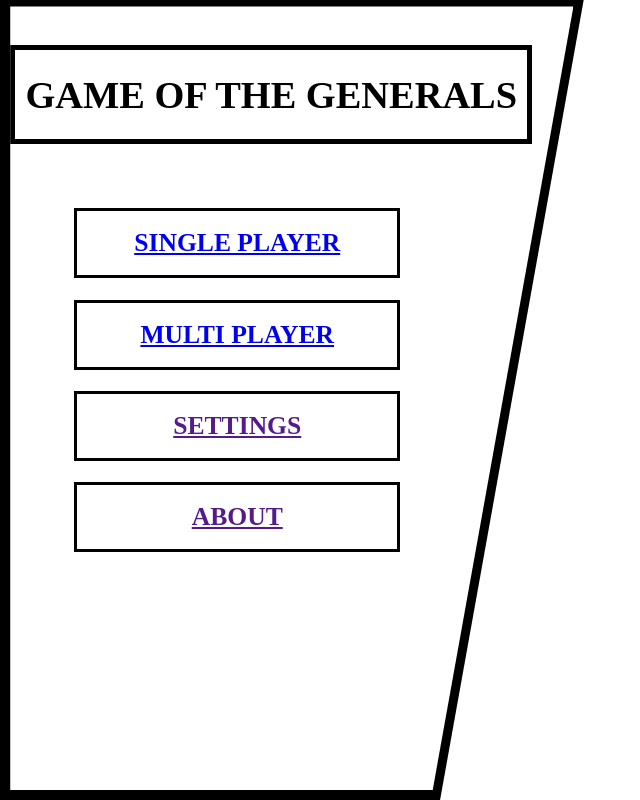
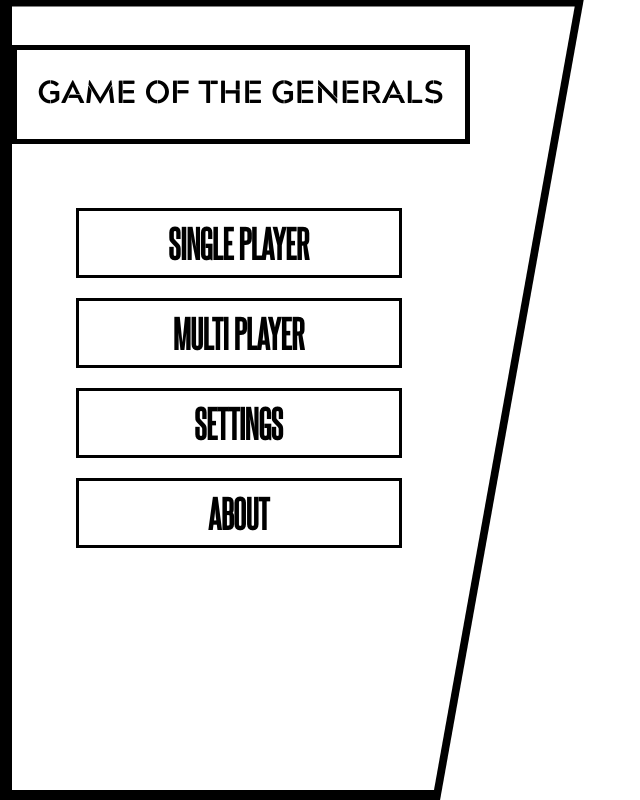
Before and after one commit to YOLO-moon-base/Game-of-the-Generals, a plain HTML site: page index.html in a window 1280 px wide. Shown: the whole page, without its empty margins (0-640 px from the left). Drawn offline with Linux system fonts and the light colour scheme.

Commit message:
updated styled index
just the game options

```diff
--- /dev/null
+++ b/assets/css/custom_fonts.css
@@ -0,0 +1,24 @@
+@font-face {
+  font-family: steelfish_outline;
+  src: url(../fonts/steelfish/steelfish\ outline.otf);
+}
+
+@font-face {
+  font-family: steelfish_rg;
+  src: url(../fonts/steelfish/steelfish\ rg.otf);
+}
+
+@font-face {
+  font-family: steelfish_rg_italic;
+  src: url(../fonts/steelfish/steelfish\ rg\ it.otf);
+}
+
+@font-face {
+  font-family: acherus_militant;
+  src: url(../fonts/acherus_militant/acherus_militant_1_-_light.otf.otf);
+}
+
+@font-face {
+  font-family: acherus_militant_bold;
+  src: url(../fonts/acherus_militant/acherus_militant_1_-_bold.otf.otf);
+}
--- a/assets/css/default_board_theme.css
+++ b/assets/css/default_board_theme.css
@@ -119,7 +119,6 @@ button {
   width: 4vw;
 }
 
-=======
   .tabcontent {
     animation: fade_effect 1s;
   }
--- a/assets/css/index.css
+++ b/assets/css/index.css
@@ -7,7 +7,7 @@ body {
 
 
   top: 0.5vw;
-  left: 0.8vw;
+  left: 0.9vw;
   position: absolute;
   height: 98%;
   width: 44%;
@@ -35,7 +35,9 @@ body {
 /* GAME OPTIONS */
 
 #game_title {
-    font-size: 3vw;
+    font-family: acherus_militant_bold;
+
+    font-size: 2.5vw;
     text-align: center;
     display: flex;
     justify-content: center;
@@ -46,19 +48,26 @@ body {
 
     border: 0.4vw solid black;
     height: 7vw;
-    width: 40vw;
+    width: 35vw;
 }
 
 .options {
-  font-size: 2vw;
   text-align: center;
   display: flex;
   justify-content: center;
   align-items: center;
 
   margin-left: 5vw;
+  margin-bottom: 1vw;
 
   border: 0.3vw solid black;
   height: 5vw;
   width: 25vw;
 }
+  .options > a {
+    text-decoration: none;
+    color: black;
+
+    font-family: steelfish_rg;
+    font-size: 3vw;
+  }
--- a/index.html
+++ b/index.html
@@ -6,6 +6,7 @@
   <title>GOG ONLINE</title>
 
   <link rel="stylesheet" href="assets/css/index.css">
+  <link rel="stylesheet" href="assets/css/custom_fonts.css">
 
 </head>
 <body>
```
Also changed, not shown: assets/fonts/steelfish/license/read this first.html (added, +66 -0 lines), assets/fonts/acherus_militant/acherus_militant_1_-_bold.otf.otf (added), assets/fonts/acherus_militant/acherus_militant_1_-_light.otf.otf (added), assets/fonts/steelfish/steelfish outline.otf (added), assets/fonts/steelfish/steelfish rg it.otf (added), assets/fonts/steelfish/steelfish rg.otf (added), 1 other file.
